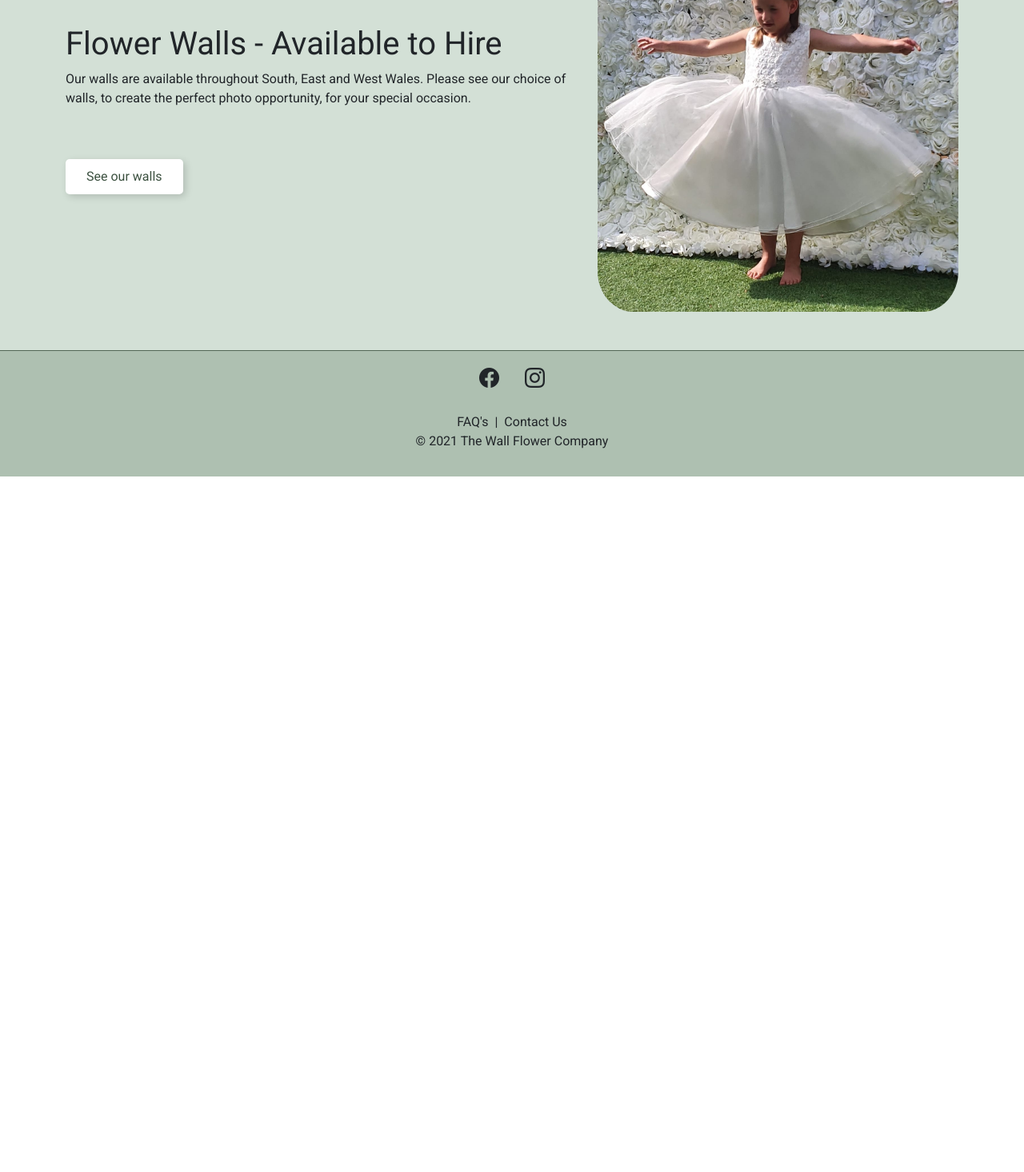
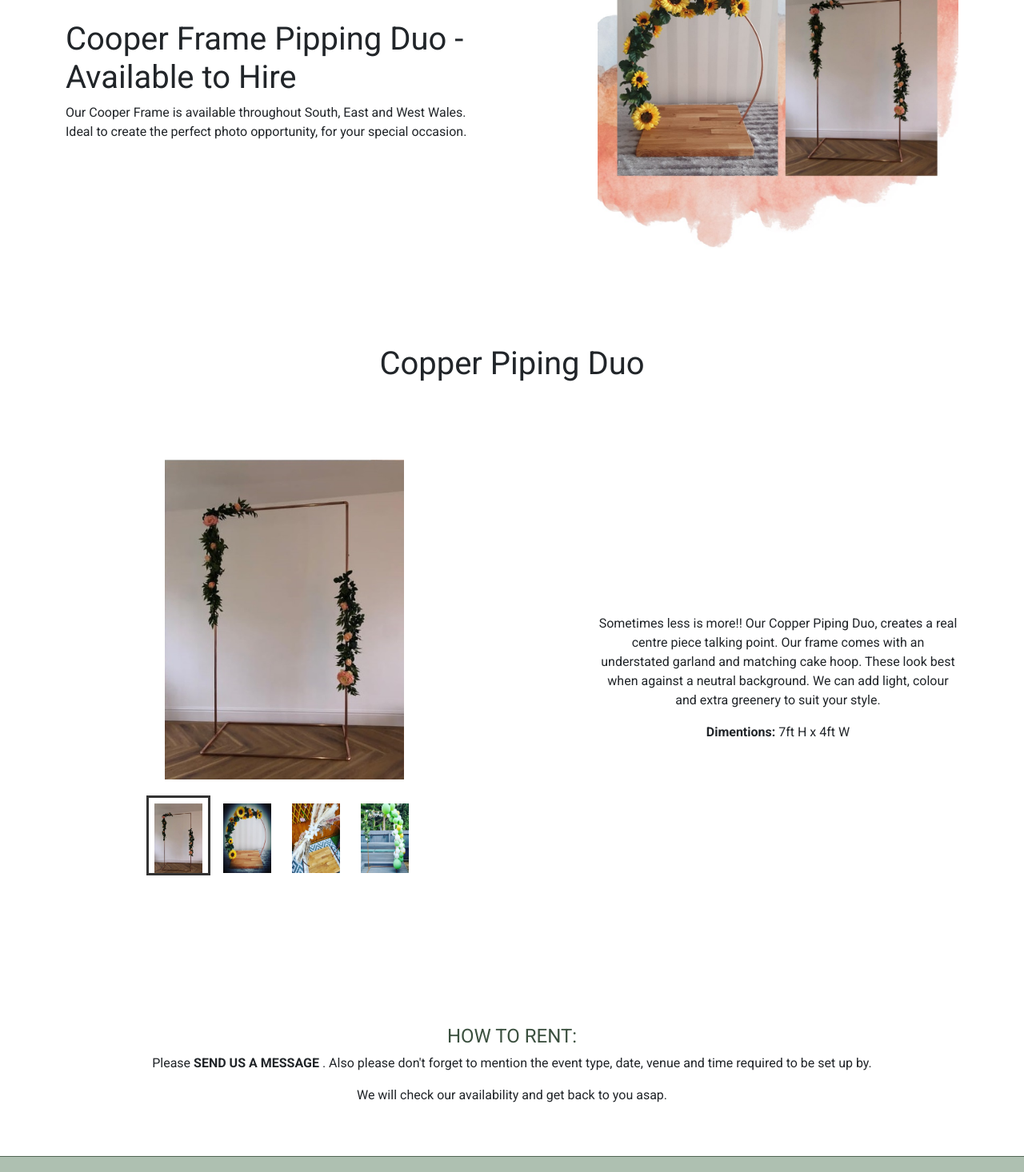
Before and after one commit to CristianaMM/wallflower, a React (Create React App) app: page / in a window 1280 px wide. Shown: the part 460-1926 px from the top of the page at 80% size. Before the commit the page ends 1056 px from the top, so only its background shows below. Built offline with nearby package versions, Linux system fonts and the light colour scheme.

Commit message:
new version

```diff
--- a/src/App.js
+++ b/src/App.js
@@ -2,7 +2,7 @@ import React from "react";
 import Navbar from "./components/Navbar";
 import { BrowserRouter, Route, Switch } from "react-router-dom";
 import Home from "./pages/home/Home";
-import Walls from "./pages/walls/Walls";
+// import Walls from "./pages/walls/Walls";
 import WallItem from "./pages/walls/WallItem";
 // import Tea from "./pages/tea/Tea";
 import FAQs from "./pages/FAQs";
@@ -17,7 +17,7 @@ export default function App() {
       <Navbar />
       <Switch>
         <Route exact path="/" component={Home} />
-        <Route exact path="/walls" component={Walls} />
+        {/* <Route exact path="/walls" component={Walls} /> */}
         <Route exact path="/walls/:wallName" component={WallItem} />
         {/* <Route exact path="/you-me-tea" component={Tea} /> */}
         <Route exact path="/contact" component={ContactUs} />
--- a/src/assets/css/home.css
+++ b/src/assets/css/home.css
@@ -7,7 +7,7 @@
 }
 
 .firstSection {
-  background-color: rgb(211, 224, 214);
+  background-color: white;
 }
 
 .firstSection img {
@@ -63,3 +63,7 @@
     display: block;
   }
 }
+
+.cooperFrameDiv {
+  /* background-color: rgb(174, 192, 177); */
+}
--- a/src/assets/css/navbar.css
+++ b/src/assets/css/navbar.css
@@ -1,6 +1,10 @@
 .navBarDiv {
   width: 100%;
   background-color: white;
+}
+
+.navBarDiv ul {
+  background-color: rgb(174, 192, 177)
 }
 
 .titleLogo {
@@ -23,7 +27,7 @@
 }
 
 .navBarDiv ul li .active {
-  color: rgb(174, 192, 177);
+  color: white;
 }
 
 #menuToggle {
--- a/src/components/Navbar.js
+++ b/src/components/Navbar.js
@@ -7,7 +7,7 @@ export default function Navbar() {
   const [open, setOpen] = useState(false);
   const links = [
     { name: "Home", link: "/" },
-    { name: "Walls", link: "/walls" },
+    // { name: "Walls", link: "/walls" },
     // { name: "You, Me & Tea", link: "/you-me-tea" },
     { name: "Contact Us", link: "/contact" },
   ];
@@ -33,7 +33,7 @@ export default function Navbar() {
             </div>
           </Link>
         </div>
-
+      </div>
       <ul id="mainMenu" className="p-0">
         {links.map((l, i) => {
           return (
@@ -45,7 +45,6 @@ export default function Navbar() {
           );
         })}
       </ul>
-      </div>
 
       <div
         id="menuToggle"
--- a/src/pages/home/Home.js
+++ b/src/pages/home/Home.js
@@ -2,11 +2,15 @@ import React from "react";
 // import CarouselSection from "./components/CarouselSection";
 // import TeaSection from "./components/TeaSection";
 import WallsSection from "./components/WallsSection";
+import CooperFrame from "./components/CooperFrame";
+import Rent from "./components/Rent";
 
 export default function Home() {
   return (
     <div>
       <WallsSection />
+      <CooperFrame />
+      <Rent />
       {/* <TeaSection /> */}
       {/* <CarouselSection /> */}
     </div>
--- /dev/null
+++ b/src/pages/home/components/CooperFrame.js
@@ -0,0 +1,59 @@
+import React from "react";
+import { Link } from "react-router-dom";
+import { Carousel } from "react-responsive-carousel";
+import { wallsInfo } from "../../../utils";
+
+export default function WallItem(props) {
+  const wallName = "Copper Piping Duo";
+
+  const wallDetails = wallsInfo.find((w) => w.name === wallName);
+
+  return (
+    <div className="cooperFrameDiv">
+      <div className="container wallItem py-5">
+        {wallDetails && (
+          <>
+            <h1 className="text-center pb-5">{wallDetails.name}</h1>
+            <div className="row align-items-center text-center my-5">
+              <div className="col-12 col-md-6">
+                <Carousel
+                  className="wallsCarousel"
+                  showStatus={false}
+                  showThumbs
+                  infiniteLoop
+                  renderIndicator={() => null}
+                  renderThumbs={() =>
+                    wallDetails.photos.map((p, i) => (
+                      <img
+                        className="thumb"
+                        src={p}
+                        alt="flowerwall photo"
+                        key={`thumb-${wallDetails.name}-${i}`}
+                      />
+                    ))
+                  }
+                >
+                  {wallDetails.photos.map((p, i) => {
+                    return (
+                      <div
+                        key={`carouselIMG-${wallDetails.name}-${i}`}
+                        className="itemCarouselImg"
+                        style={{ backgroundImage: `url(${p})` }}
+                      ></div>
+                    );
+                  })}
+                </Carousel>
+              </div>
+              <div className="col-12 col-md-5 offset-md-1 text-justify">
+                <p>{wallDetails.text}</p>
+                <p>
+                  <strong>Dimentions:</strong> {wallDetails.dimensions}
+                </p>
+              </div>
+            </div>
+          </>
+        )}
+      </div>
+    </div>
+  );
+}
--- /dev/null
+++ b/src/pages/home/components/Rent.js
@@ -0,0 +1,19 @@
+import React from "react";
+import { Link } from "react-router-dom";
+
+export default function Rent() {
+  return (
+    <div className="row text-center p-5">
+      <h4 style={{ color: `rgb(59, 80, 63)` }}>HOW TO RENT:</h4>
+      <p>
+        Please
+        <Link to="/contact">
+          <strong> SEND US A MESSAGE </strong>
+        </Link>
+        . Also please don't forget to mention the event type, date, venue and
+        time required to be set up by.
+      </p>
+      <p>We will check our availability and get back to you asap.</p>
+    </div>
+  );
+}
--- a/src/pages/home/components/WallsSection.js
+++ b/src/pages/home/components/WallsSection.js
@@ -1,5 +1,5 @@
 import React from "react";
-import firstImage from "../../../assets/images/whiteWallChild.jpg";
+import firstImage from "../../../assets/images/frame2.jpg";
 import { Link } from "react-router-dom";
 
 export default function WallsSection() {
@@ -10,21 +10,22 @@ export default function WallsSection() {
           <div className="col-12 col-md-6 col-lg-7">
             <div className="row">
               <div className="col-12 pb-3 pb-md-0">
-                <h1>Flower Walls - Available to Hire</h1>
+                <h1>Cooper Frame Pipping Duo - Available to Hire</h1>
               </div>
               <div className="d-none d-md-block">
                 <div className="col-12">
                   <p>
-                    Our walls are available throughout South, East and West
-                    Wales. Please see our choice of walls, to create the perfect
-                    photo opportunity, for your special occasion.
+                    Our Cooper Frame is available throughout South, East and
+                    West Wales. <br />
+                    Ideal to create the perfect photo opportunity, for your
+                    special occasion.
                   </p>
                 </div>
-                <div className="col-12 pt-5">
+                {/* <div className="col-12 pt-5">
                   <button className="btn">
                     <Link to="/walls">See our walls</Link>
                   </button>
-                </div>
+                </div> */}
               </div>
             </div>
           </div>
--- a/src/utils.js
+++ b/src/utils.js
@@ -35,7 +35,7 @@ export const wallsInfo = [
   {
     name: "Copper Piping Duo",
     mainPhoto: frame,
-    photos: [frame, frame2, frame3, autumnCooper, greenCooper],
+    photos: [frame2, frame3, autumnCooper, greenCooper],
     text: `Sometimes less is more!! Our Copper Piping Duo, creates a real centre
     piece talking point. Our frame comes with an understated
     garland and matching cake hoop. These look best when against a neutral
```
Lines whose indentation alone changed are shown as unchanged.
